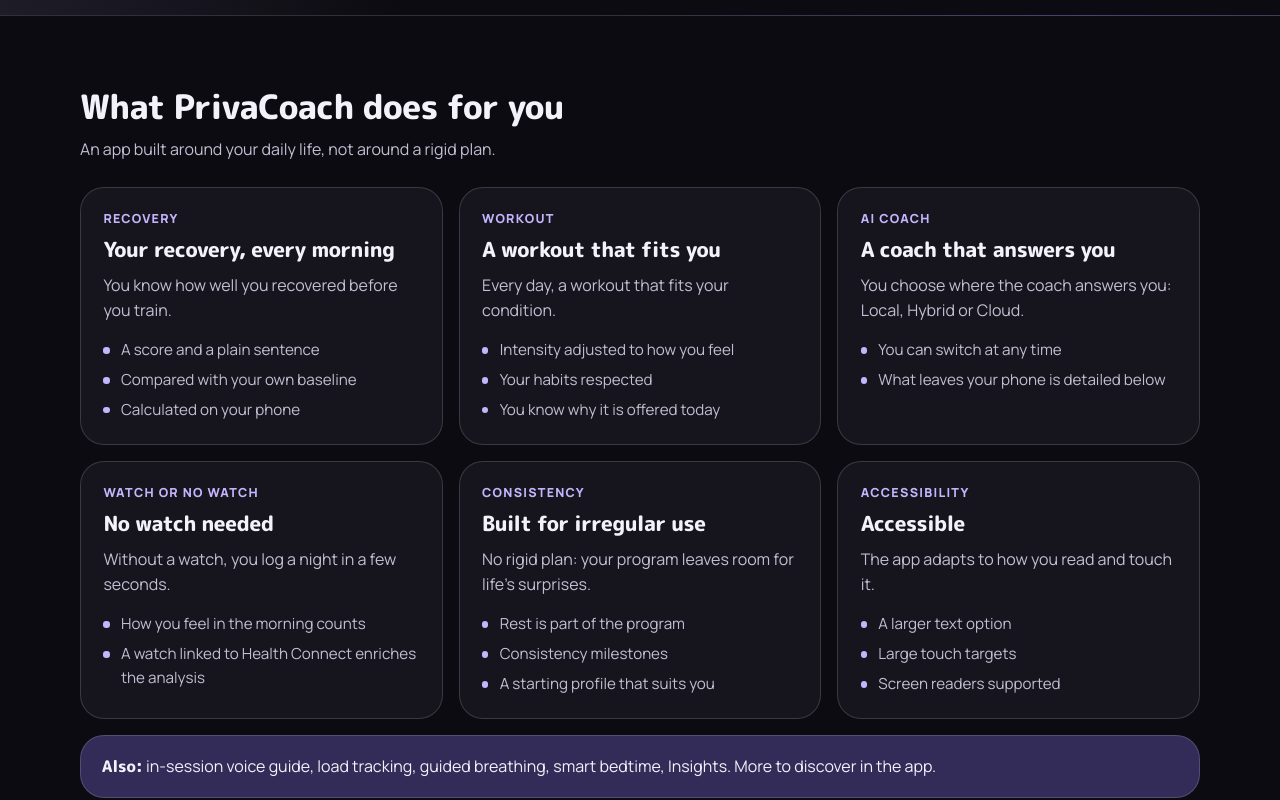
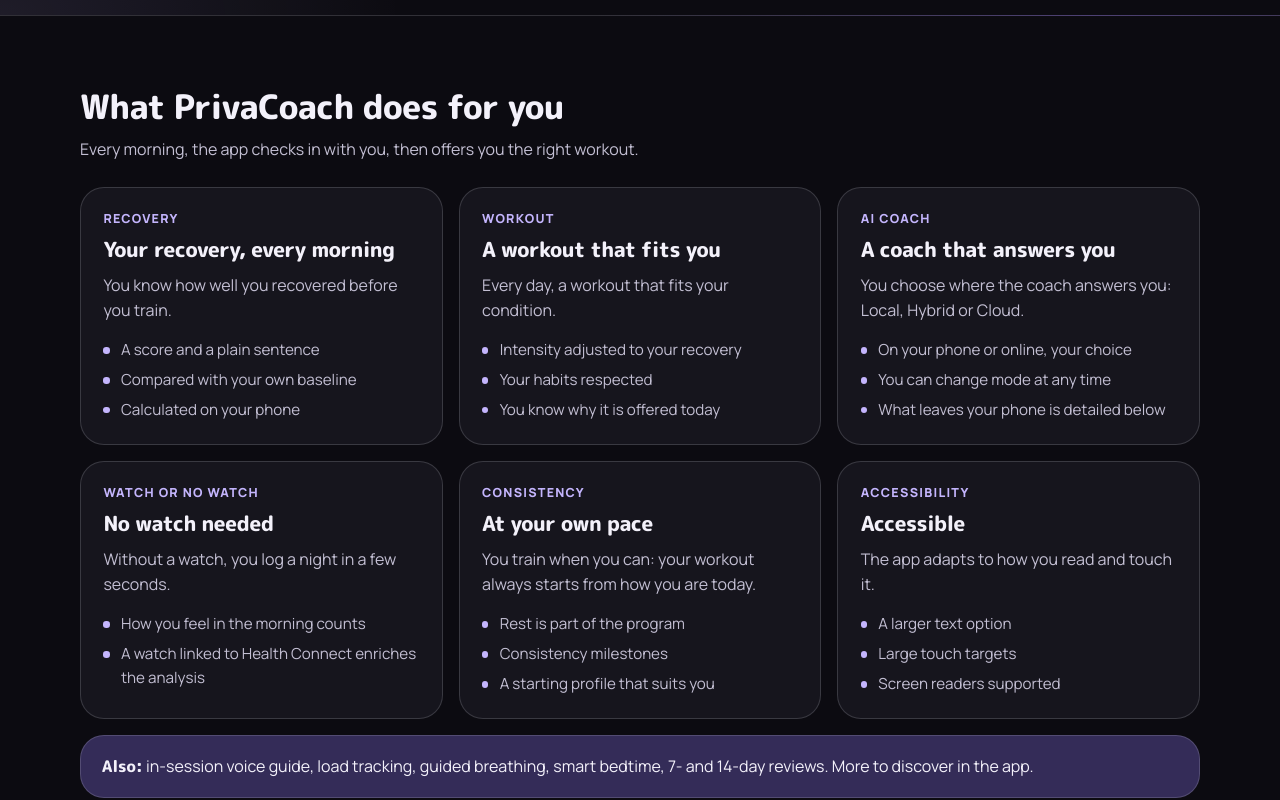
Before and after one commit to AppVLab/appvlab-site, a plain HTML site: page privacoach/index.html in a window 1280 px wide. Shown: the part 680-1480 px from the top of the page. Drawn offline with Linux system fonts and the light colour scheme.

Commit message:
PrivaCoach page: new title, section subtitle, rhythm card, coach modes points
Co-authored-by: Cursor <cursoragent@cursor.com>

```diff
--- a/privacoach/index.html
+++ b/privacoach/index.html
@@ -49,7 +49,7 @@
             <img class="pc-icon" src="/assets/privacoach-icon-256.png" alt="Icône de l’app PrivaCoach" data-l="fr" width="88" height="88" />
             <img class="pc-icon" src="/assets/privacoach-icon-256.png" alt="PrivaCoach app icon" data-l="en" width="88" height="88" />
             <p class="eyebrow"><span data-l="fr">PrivaCoach · par AppVLab</span><span data-l="en">PrivaCoach · by AppVLab</span></p>
-            <h1><span data-l="fr">Ton coach santé et sport, sans montre, sur ton téléphone.</span><span data-l="en">Your health and fitness coach, no watch needed, on your phone.</span></h1>
+            <h1><span data-l="fr">Ton coach santé et sport, avec ou sans montre, sur ton téléphone.</span><span data-l="en">Your health and fitness coach, with or without a watch, on your phone.</span></h1>
             <p class="lead"><span data-l="fr">Et si ta séance s’adaptait chaque matin à ta récupération ? Par défaut, tes données restent sur ton téléphone.</span><span data-l="en">What if your workout adapted to your recovery every morning? By default, your data stays on your phone.</span></p>
             <div class="cta-row">
               <p class="soon">
@@ -67,7 +67,7 @@
         <section class="section" id="points-forts" aria-labelledby="pf-title">
           <div class="section-head">
             <h2 id="pf-title"><span data-l="fr">Ce que PrivaCoach fait pour toi</span><span data-l="en">What PrivaCoach does for you</span></h2>
-            <p><span data-l="fr">Une app pensée pour ton quotidien, pas pour un plan figé.</span><span data-l="en">An app built around your daily life, not around a rigid plan.</span></p>
+            <p><span data-l="fr">Chaque matin, l’app fait le point avec toi, puis te propose la bonne séance.</span><span data-l="en">Every morning, the app checks in with you, then offers you the right workout.</span></p>
           </div>
           <div class="grid">
           <article class="card">
@@ -85,7 +85,7 @@
             <h3><span data-l="fr">Une séance à ta mesure</span><span data-l="en">A workout that fits you</span></h3>
             <p><span data-l="fr">Chaque jour, une séance adaptée à ton état.</span><span data-l="en">Every day, a workout that fits your condition.</span></p>
             <ul class="points">
-              <li><span data-l="fr">Intensité ajustée à ta forme</span><span data-l="en">Intensity adjusted to how you feel</span></li>
+              <li><span data-l="fr">Intensité ajustée à ta récupération</span><span data-l="en">Intensity adjusted to your recovery</span></li>
               <li><span data-l="fr">Tes habitudes respectées</span><span data-l="en">Your habits respected</span></li>
               <li><span data-l="fr">Tu sais pourquoi elle t’est proposée</span><span data-l="en">You know why it is offered today</span></li>
             </ul>
@@ -95,7 +95,8 @@
             <h3><span data-l="fr">Un coach qui te répond</span><span data-l="en">A coach that answers you</span></h3>
             <p><span data-l="fr">Tu choisis où le coach te répond : Local, Hybride ou Cloud.</span><span data-l="en">You choose where the coach answers you: Local, Hybrid or Cloud.</span></p>
             <ul class="points">
-              <li><span data-l="fr">Tu peux en changer à tout moment</span><span data-l="en">You can switch at any time</span></li>
+              <li><span data-l="fr">Sur ton téléphone ou en ligne, au choix</span><span data-l="en">On your phone or online, your choice</span></li>
+              <li><span data-l="fr">Tu peux changer de mode à tout moment</span><span data-l="en">You can change mode at any time</span></li>
               <li><span data-l="fr">Ce qui sort du téléphone est détaillé plus bas</span><span data-l="en">What leaves your phone is detailed below</span></li>
             </ul>
           </article>
@@ -110,8 +111,8 @@
           </article>
           <article class="card">
             <p class="label"><span data-l="fr">Régularité</span><span data-l="en">Consistency</span></p>
-            <h3><span data-l="fr">Fait pour un usage irrégulier</span><span data-l="en">Built for irregular use</span></h3>
-            <p><span data-l="fr">Pas de plan figé : ton programme laisse de la place aux imprévus.</span><span data-l="en">No rigid plan: your program leaves room for life’s surprises.</span></p>
+            <h3><span data-l="fr">À ton rythme</span><span data-l="en">At your own pace</span></h3>
+            <p><span data-l="fr">Tu t’entraînes quand tu peux : ta séance part toujours de ton état du jour.</span><span data-l="en">You train when you can: your workout always starts from how you are today.</span></p>
             <ul class="points">
               <li><span data-l="fr">Le repos fait partie du programme</span><span data-l="en">Rest is part of the program</span></li>
               <li><span data-l="fr">Des jalons de régularité</span><span data-l="en">Consistency milestones</span></li>
@@ -130,7 +131,7 @@
           </article>
         </div>
           <div class="also">
-          <p><strong><span data-l="fr">Et aussi :</span><span data-l="en">Also:</span></strong> <span data-l="fr">guide vocal en séance, suivi des charges, respiration guidée, coucher intelligent, Insights. À découvrir dans l’app.</span><span data-l="en">in-session voice guide, load tracking, guided breathing, smart bedtime, Insights. More to discover in the app.</span></p>
+          <p><strong><span data-l="fr">Et aussi :</span><span data-l="en">Also:</span></strong> <span data-l="fr">guide vocal en séance, suivi des charges, respiration guidée, coucher intelligent, bilans sur 7 et 14 jours. À découvrir dans l’app.</span><span data-l="en">in-session voice guide, load tracking, guided breathing, smart bedtime, 7- and 14-day reviews. More to discover in the app.</span></p>
         </div>
         </section>
 
```
